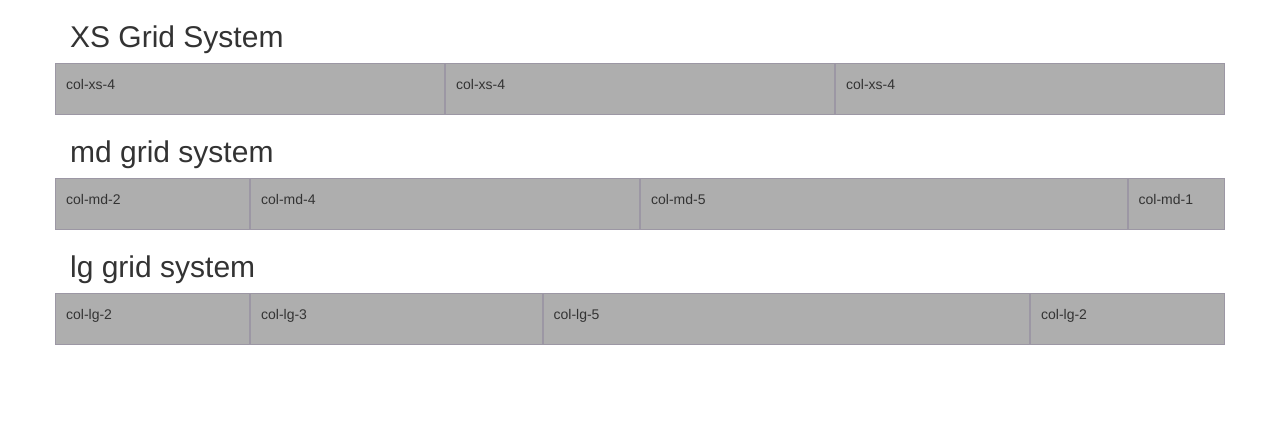
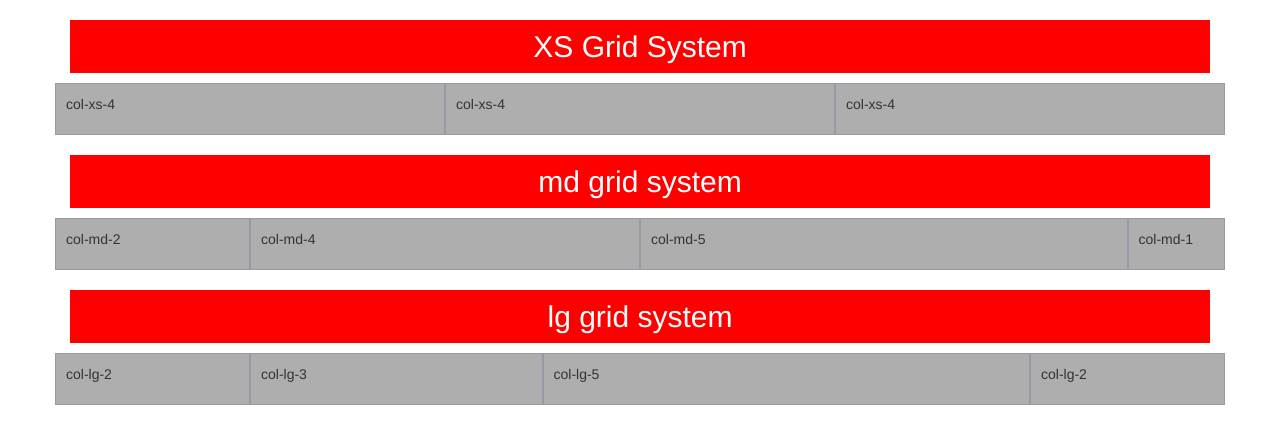
Before and after one commit to FrankSal82/gridsystem, a plain HTML site: page index.html in a window 1280 px wide. Drawn offline with Linux system fonts and the light colour scheme.

Commit message:
css update

```diff
--- a/css/styles.css
+++ b/css/styles.css
@@ -3,3 +3,10 @@
 	border:1px solid rgba(86, 61, 124, .2);
 	padding:10px;
 }
+h2 {
+	background-color:red;
+	color:#ffffff;
+	padding:10px;
+	text-align:center;
+
+}
```
